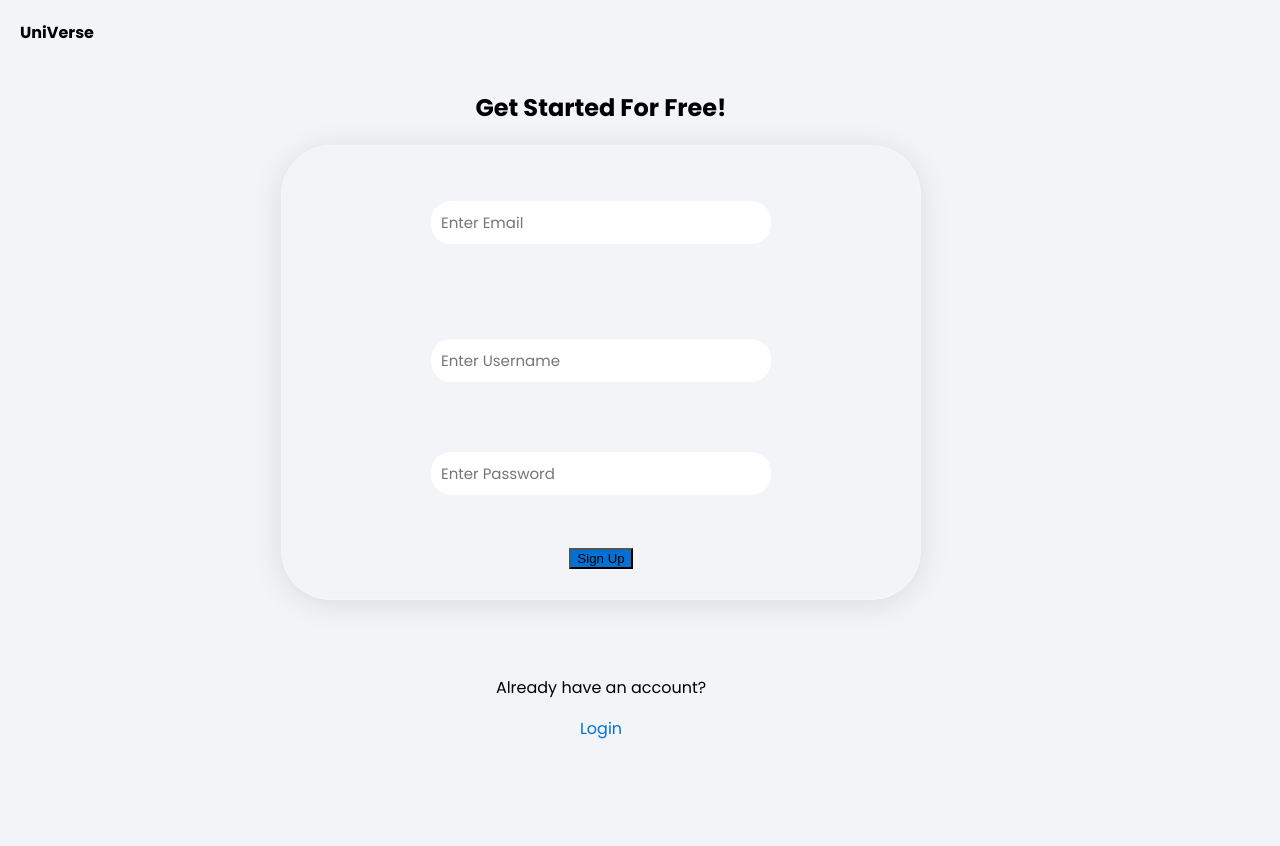
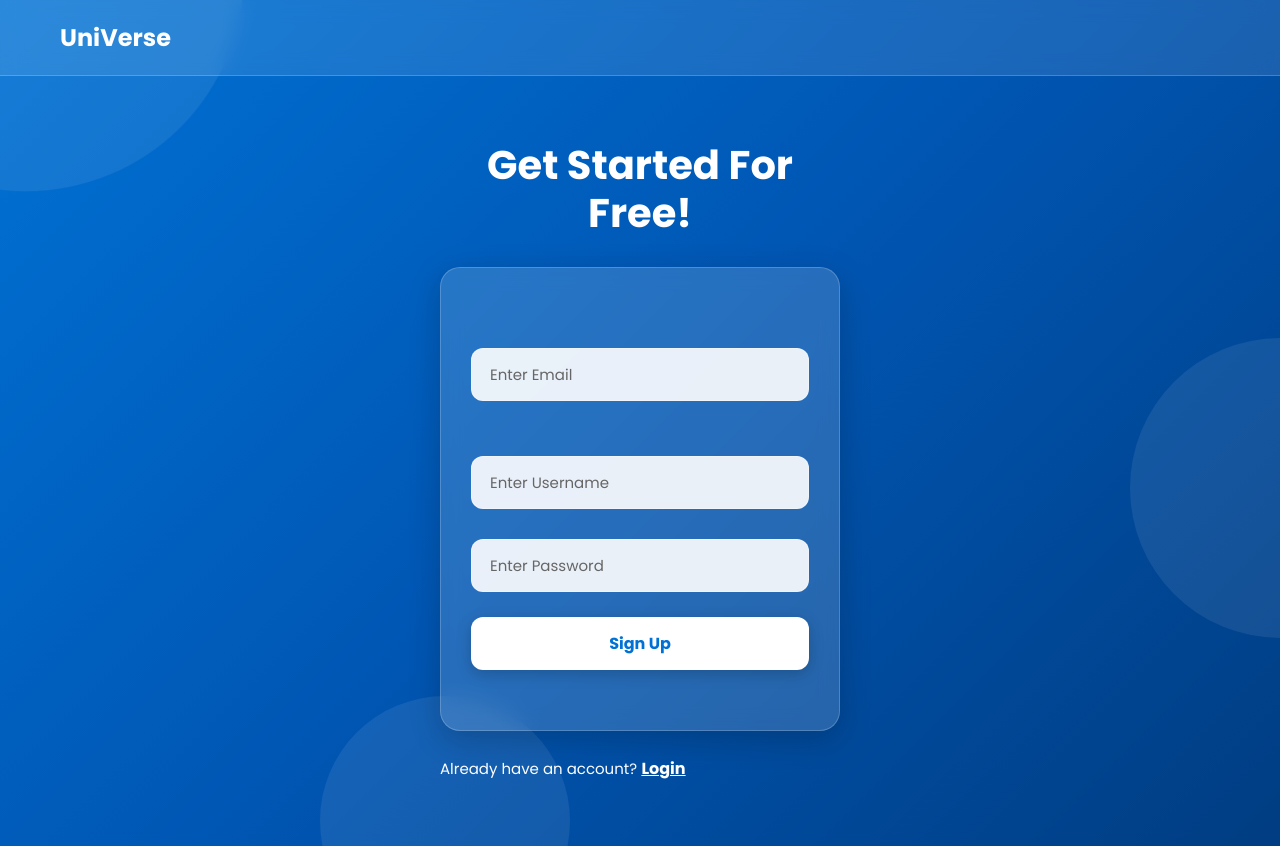
Before and after one commit to katreyna/UniVerse-CSC330, a website: page public_html/sign-up.html in a window 1280 px wide. Before the commit the page ends 800 px from the top, so only its background shows below. Drawn offline with Linux system fonts and the light colour scheme.

Commit message:
updated signup

```diff
--- a/public_html/sign-up.html
+++ b/public_html/sign-up.html
@@ -2,11 +2,16 @@
   <html>
   <head>
         <title>Sign Up</title>
-	<link rel="stylesheet" href="style/style.css">
+	<link rel="stylesheet" href="style/signup.css">
 	<link href="https://fonts.googleapis.com/css2?family=Poppins:wght@400;700&display=swap" rel="stylesheet">
         <link rel="stylesheet" href="https://cdnjs.cloudflare.com/ajax/libs/font-awesome/4.7.0/css/font-awesome.min.css">
  </head>
   <body>
+	<div class="bg-shapes">
+        	<div class="shape"></div>
+        	<div class="shape"></div>
+        	<div class="shape"></div>
+    	</div>
     <nav>
       <div id="logo"><b>UniVerse</b></div>
     </nav>
--- /dev/null
+++ b/public_html/style/signup.css
@@ -0,0 +1,231 @@
+        * {
+            margin: 0;
+            padding: 0;
+            box-sizing: border-box;
+        }
+
+        html {
+            background: linear-gradient(135deg, #0072d5 0%, #0056b3 50%, #003d82 100%);
+            min-height: 100vh;
+        }
+
+        body {
+            margin: 0;
+            padding: 0;
+            font-family: 'Poppins', sans-serif;
+            min-height: 100vh;
+            overflow-x: hidden;
+            position: relative;
+        }
+
+        /* Animated background shapes */
+        .bg-shapes {
+            position: absolute;
+            width: 100%;
+            height: 100%;
+            overflow: hidden;
+            z-index: 0;
+        }
+
+        .shape {
+            position: absolute;
+            border-radius: 50%;
+            background: rgba(255, 255, 255, 0.08);
+            animation: float 20s infinite ease-in-out;
+        }
+
+        .shape:nth-child(1) {
+            width: 400px;
+            height: 400px;
+            top: -200px;
+            left: -200px;
+            animation-delay: 0s;
+        }
+
+        .shape:nth-child(2) {
+            width: 300px;
+            height: 300px;
+            top: 40%;
+            right: -150px;
+            animation-delay: 5s;
+        }
+
+        .shape:nth-child(3) {
+            width: 250px;
+            height: 250px;
+            bottom: -100px;
+            left: 25%;
+            animation-delay: 10s;
+        }
+
+        @keyframes float {
+            0%, 100% { transform: translate(0, 0) scale(1); }
+            33% { transform: translate(30px, -30px) scale(1.1); }
+            66% { transform: translate(-20px, 20px) scale(0.9); }
+        }
+
+        /* Navigation */
+        nav {
+            position: relative;
+            z-index: 100;
+            display: flex;
+            justify-content: space-between;
+            align-items: center;
+            padding: 20px 60px;
+            background: rgba(255, 255, 255, 0.1);
+            backdrop-filter: blur(10px);
+            border-bottom: 1px solid rgba(255, 255, 255, 0.2);
+        }
+
+        #logo {
+            font-size: 24px;
+            font-weight: 700;
+            color: white;
+            display: inline-flex;
+        }
+
+        a {
+            color: white;
+            text-decoration: none;
+        }
+
+        /* Signup Container */
+        .signup-page {
+            position: relative;
+            z-index: 10;
+            display: flex;
+            align-items: center;
+            justify-content: center;
+            min-height: calc(100vh - 80px);
+            padding: 40px 20px;
+        }
+
+        .container-signup {
+            width: 100%;
+            max-width: 450px;
+            padding: 25px;
+            animation: fadeInUp 0.8s ease;
+        }
+
+        .heading {
+            font-size: 2.5rem;
+            color: white;
+            text-align: center;
+            margin-bottom: 30px;
+            font-weight: 700;
+            line-height: 1.2;
+        }
+
+        .forms {
+            text-align: center;
+            padding: 40px 30px;
+            background: rgba(255, 255, 255, 0.15);
+            backdrop-filter: blur(10px);
+            -webkit-backdrop-filter: blur(10px);
+            box-shadow: 0 8px 32px rgba(0, 0, 0, 0.2);
+            border: 1px solid rgba(255, 255, 255, 0.2);
+            border-radius: 20px;
+        }
+
+        .form-input {
+            text-decoration: none;
+            border-radius: 12px;
+            border: 1px solid rgba(255, 255, 255, 0.3);
+            background: rgba(255, 255, 255, 0.9);
+            font-size: 15px;
+            margin-top: 15px;
+            margin-bottom: 15px;
+            width: 100%;
+            font-family: 'Poppins', sans-serif;
+            padding: 14px 18px;
+            transition: all 0.3s ease;
+        }
+
+        .form-input:focus {
+            outline: none;
+            background: white;
+            border-color: white;
+            box-shadow: 0 4px 12px rgba(255, 255, 255, 0.3);
+        }
+
+        .form-input::placeholder {
+            color: #666;
+        }
+
+        .register-button {
+            margin-top: 10px;
+            margin-bottom: 20px;
+            background-color: white;
+            color: #0072d5;
+            border: none;
+            border-radius: 12px;
+            padding: 14px 40px;
+            font-size: 16px;
+            font-weight: 700;
+            font-family: 'Poppins', sans-serif;
+            cursor: pointer;
+            width: 100%;
+            transition: all 0.3s ease;
+            box-shadow: 0 4px 15px rgba(0, 0, 0, 0.2);
+        }
+
+        .register-button:hover {
+            transform: translateY(-2px);
+            box-shadow: 0 6px 20px rgba(0, 0, 0, 0.3);
+        }
+
+        #login-reminder {
+            text-align: center;
+            margin-top: 25px;
+            color: white;
+            font-size: 15px;
+            display: inline;
+        }
+
+        .login-link {
+            color: white;
+            font-weight: 700;
+            text-decoration: underline;
+            transition: opacity 0.3s ease;
+            display: inline;
+        }
+
+        .login-link:hover {
+            opacity: 0.8;
+        }
+
+        .signup-footer {
+            text-align: center;
+            margin-top: 10px;
+        }
+
+        /* Animations */
+        @keyframes fadeInUp {
+            from {
+                opacity: 0;
+                transform: translateY(30px);
+            }
+            to {
+                opacity: 1;
+                transform: translateY(0);
+            }
+        }
+
+        /* Responsive */
+        @media (max-width: 768px) {
+            nav {
+                padding: 20px 30px;
+            }
+
+            .container-signup {
+                padding: 20px;
+            }
+
+            .forms {
+                padding: 30px 20px;
+            }
+
+            .heading {
+                font-size: 2rem;
+            }
+        }
```
